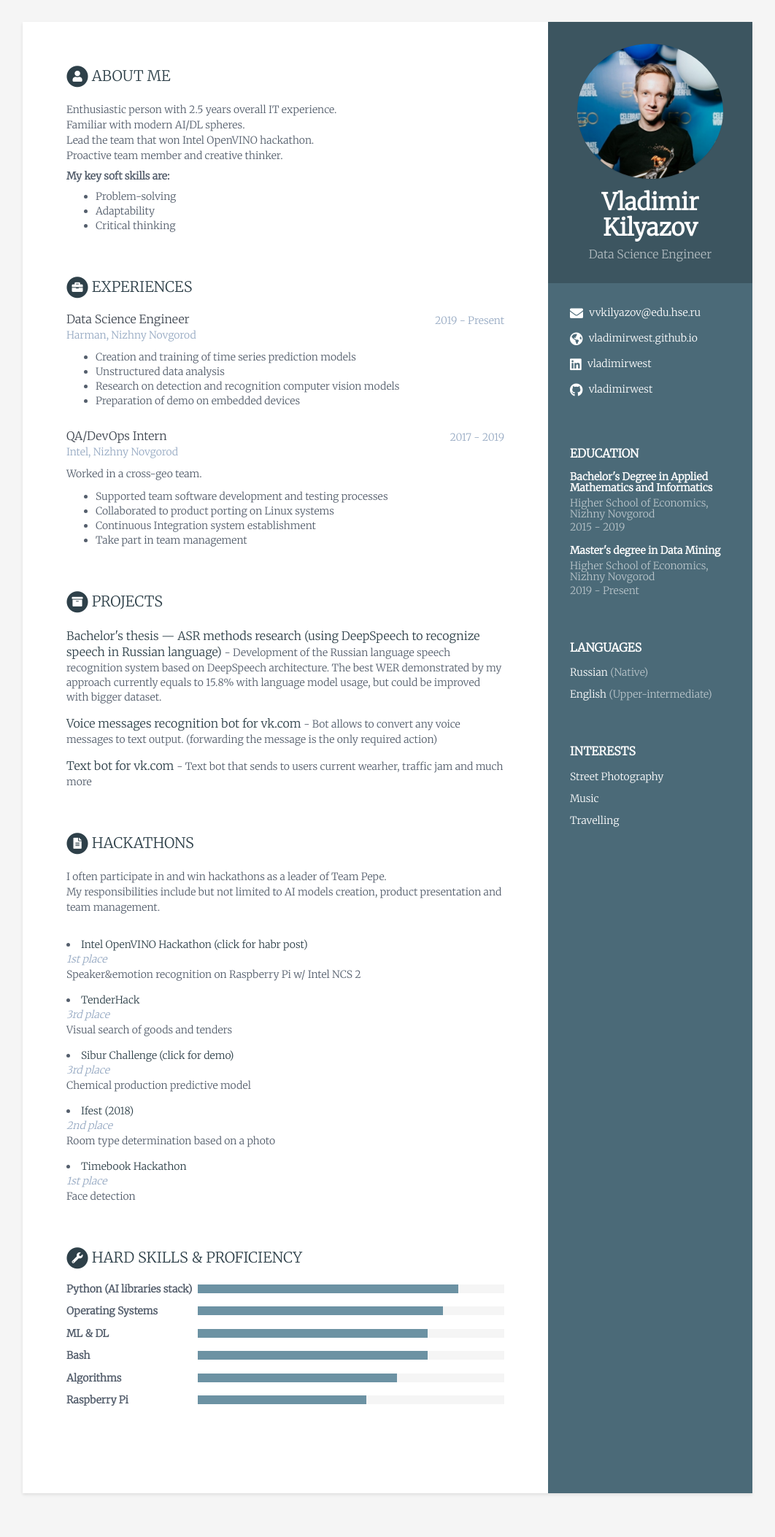
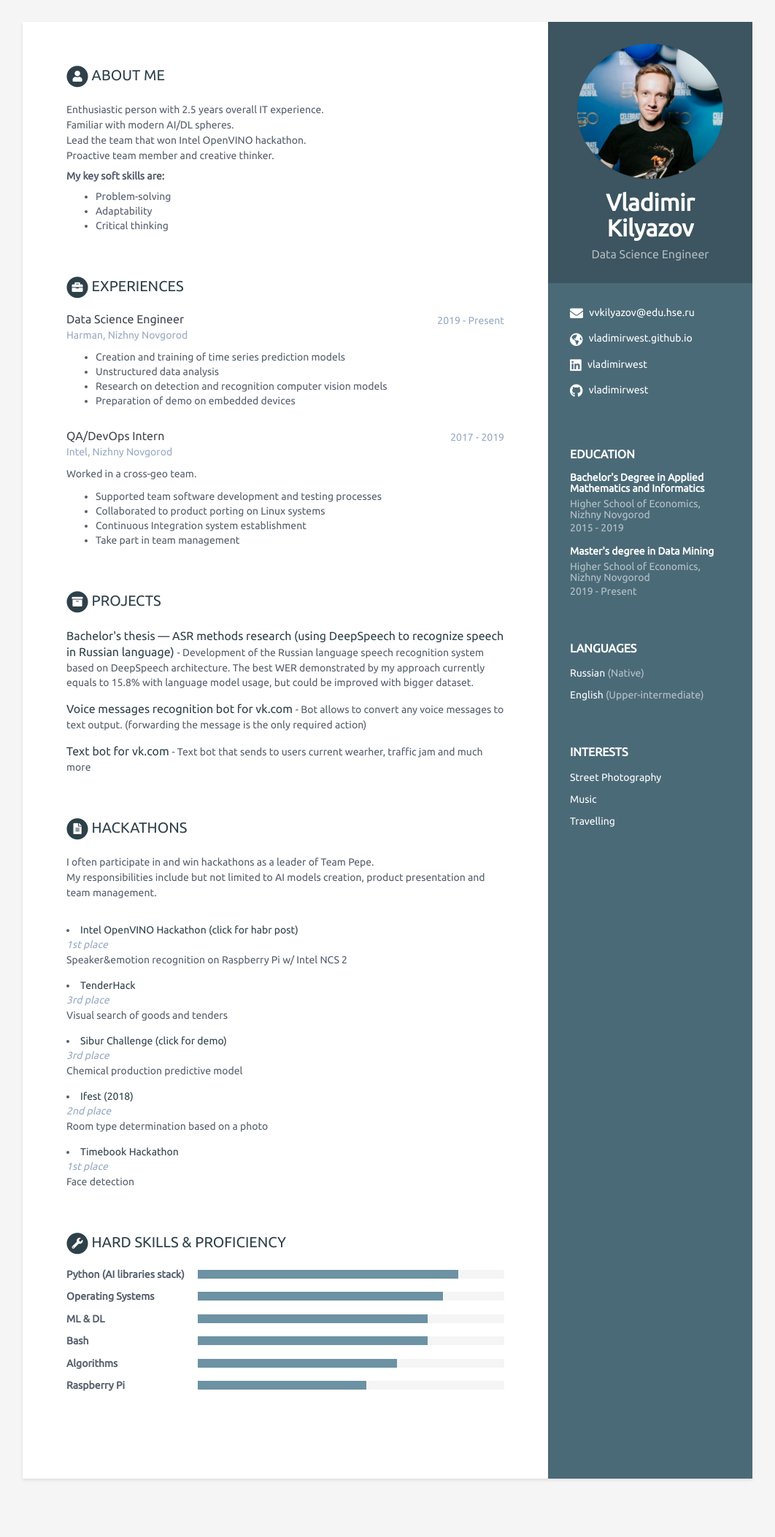
Before and after one commit to vladimirwest/vladimirwest.github.io, a Jekyll site: the page built from index.html, in a window 1280 px wide. Shown: the whole page at 73% size, without its empty margins (109-1171 px from the left). Built offline with Jekyll 4.4.1, drawn with Linux system fonts in a browser that asks for light colours.

Commit message:
add font

```diff
--- a/_includes/head.html
+++ b/_includes/head.html
@@ -15,7 +15,7 @@
   <link rel="shortcut icon" href="favicon.ico">
 
   <!-- Font -->
-  <link href="https://fonts.googleapis.com/css?family=Merriweather:300&display=swap&subset=cyrillic" rel="stylesheet">
+  <link href="https://fonts.googleapis.com/css?family=Ubuntu&display=swap" rel="stylesheet">
 
   <!-- Global CSS -->
   <link rel="stylesheet" href="{{ site.baseurl }}/assets/plugins/bootstrap/css/bootstrap.min.css">
--- a/_sass/_base.scss
+++ b/_sass/_base.scss
@@ -1,6 +1,6 @@
 /* ======= Base ======= */
 body {
-    font-family: 'Merriweather', serif;
+    font-family: 'Ubuntu', sans-serif;
     color: $text-color-secondary;
     background: $smoky-white;
     font-size: 14px;
```
